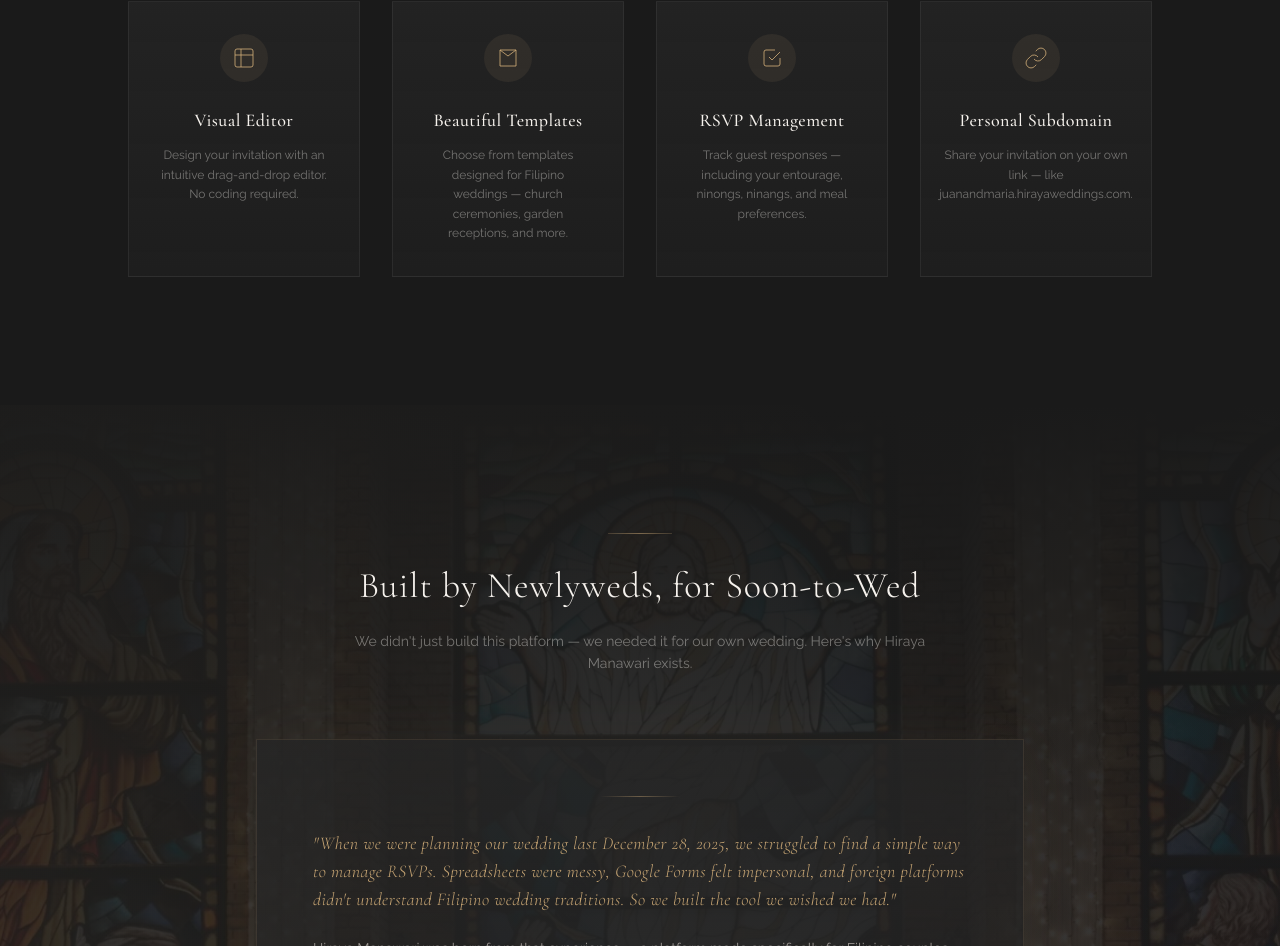
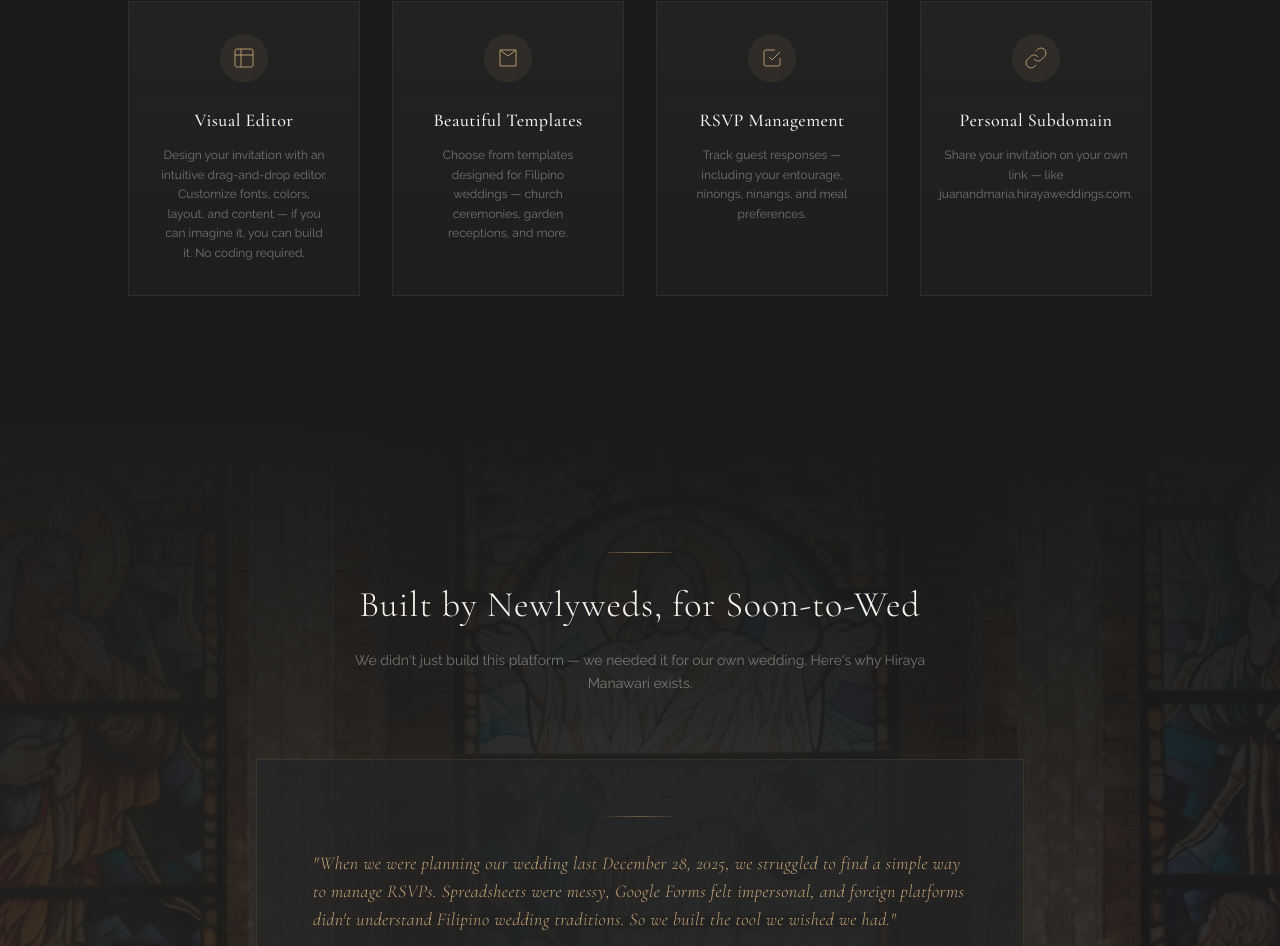
Before and after one commit to JensonMiralles/welcome-hiraya-manawari, a React (Vite) app: page / in a window 1280 px wide. Shown: the part 1192-2138 px from the top of the page. Built offline with nearby package versions, Linux system fonts and the light colour scheme.

Commit message:
feat: enhance description for Visual Editor feature in About section

```diff
--- a/src/sections/About.tsx
+++ b/src/sections/About.tsx
@@ -48,7 +48,7 @@ const features = [
   {
     title: "Visual Editor",
     description:
-      "Design your invitation with an intuitive drag-and-drop editor. No coding required.",
+      "Design your invitation with an intuitive drag-and-drop editor. Customize fonts, colors, layout, and content — if you can imagine it, you can build it. No coding required.",
     icon: (
       <svg
         viewBox="0 0 24 24"
```
